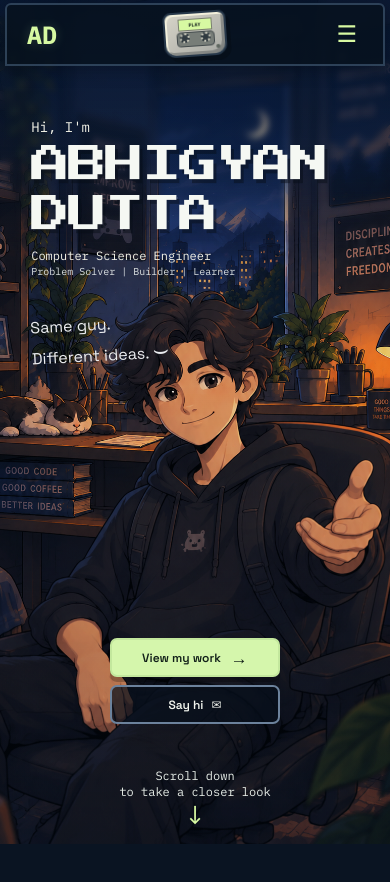
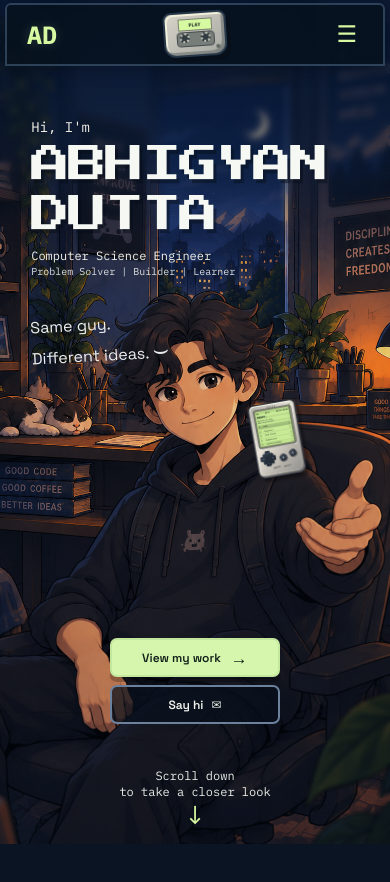
Before and after one commit to abhigyan-21/PortoFolio, a React (Vite) app: page / in a window 390 px wide. Shown: the top 882 px of the page. Built offline with nearby package versions, Linux system fonts and the light colour scheme.

Commit message:
mobile optimization

```diff
--- a/src/App.css
+++ b/src/App.css
@@ -620,14 +620,14 @@
 
   .scene-art,
   .scene-device-layer {
-    width: max(100%, 56.25svh);
-    height: auto;
-    aspect-ratio: 936 / 1664;
+    width: min(100%, calc(100svh * .5628));
+    height: 100%;
+    aspect-ratio: 941 / 1672;
   }
 
   .scene-art {
     background-image: url('./assets/porfolio_mobilebg.png');
-    background-size: 100% 100%;
+    background-size: cover;
   }
 
   .scene-wall {
```
